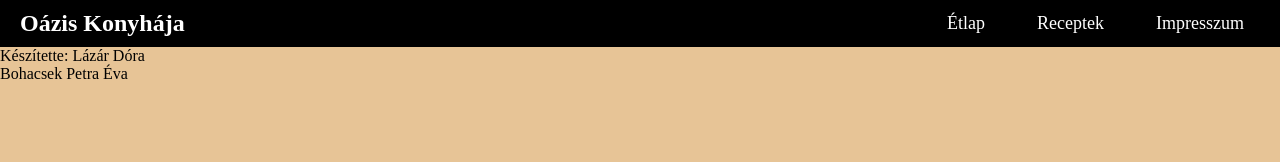
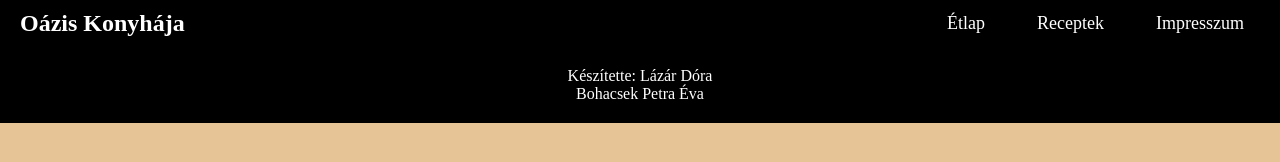
Before and after one commit to LazarDora1/ikt-projekt, a plain HTML site: page index.html in a window 1280 px wide. Drawn offline with nearby package versions, Linux system fonts and the light colour scheme.

Commit message:
nav és footer

```diff
--- a/style.css
+++ b/style.css
@@ -43,3 +43,19 @@ body {
     background-color: #242222;
     border-radius: 4px;
 }
+
+footer {
+    background-color: #000;
+    color: #fff;
+    text-align: center;
+    padding: 20px;
+    font-size: 16px;
+}
+
+footer p {
+    margin: 0;
+}
+
+header {
+    background-image: url();
+}
```
